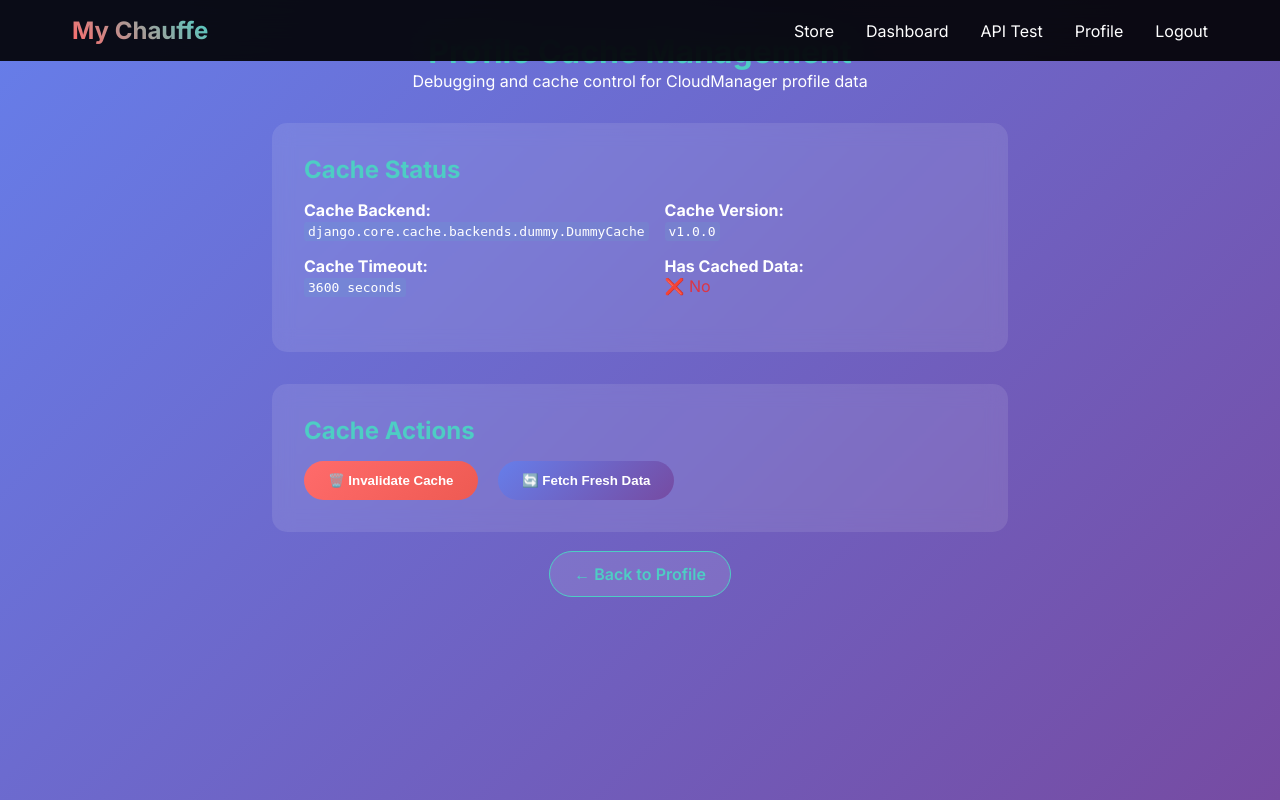
After one commit to rwfraser/chauffe-coming-soon, a Django app: page /accounts/cache-management/ in a window 1280 px wide. The commit adds this page. Run offline with Django 4.2, Linux system fonts and the light colour scheme; a user stored in the database is signed in.

Commit message:
Implement intelligent profile data caching system…

```diff
--- a/accounts/urls.py
+++ b/accounts/urls.py
@@ -10,4 +10,5 @@ urlpatterns = [
     path('register/', views.register, name='register'),
     path('profile/', views.profile, name='profile'),
     path('api/blockchain-data/', views.get_blockchain_data, name='blockchain_data'),
+    path('cache-management/', views.cache_management, name='cache_management'),
 ]
--- a/accounts/views.py
+++ b/accounts/views.py
@@ -9,6 +9,7 @@ from django.http import JsonResponse
 from core.models import UserProfile, License, CHAUFFEcoinTransaction, Order
 from core.services.cloudmanager_client import get_cloudmanager_client
 from .forms import EmailUserCreationForm, EmailAuthenticationForm
+from .cache_service import ProfileCacheService
 import logging
 
 
@@ -66,7 +67,7 @@ def profile(request):
 
         return redirect('accounts:profile')
 
-    # Initialize default values for immediate page load
+    # Use cached data for immediate page load - AJAX endpoint will handle fresh data
     blockchain_summary = {
         'total_blockchains': 0,
         'total_blocks': 0,
@@ -76,7 +77,14 @@ def profile(request):
         'dloid_parameters': []
     }
 
-    # We'll load CloudManager data via AJAX to avoid blocking the page
+    # Try to get cached data for immediate display (optional)
+    try:
+        cached_data = ProfileCacheService.get_cached_profile_data(request.user)
+        if cached_data and cached_data.get('blockchain_summary'):
+            blockchain_summary = cached_data['blockchain_summary']
+            logger.info(f"Using cached data for immediate profile display - user {request.user.id}")
+    except Exception as e:
+        logger.warning(f"Error loading cached data for profile page: {e}")
 
     # Keep local data for orders (payment history)
     orders = Order.objects.filter(user=request.user).select_related('product').order_by('-created_at')[:5]
@@ -101,46 +109,70 @@ def profile(request):
 
 @login_required
 def get_blockchain_data(request):
-    """AJAX endpoint to fetch CloudManager blockchain data"""
+    """AJAX endpoint to fetch CloudManager blockchain data with caching"""
     logger = logging.getLogger(__name__)
 
-    # Get or create user profile
-    user_profile, created = UserProfile.objects.get_or_create(
-        user=request.user,
-        defaults={'chauffecoins_balance': 0}
-    )
+    try:
+        # Use the caching service to get data
+        profile_data = ProfileCacheService.get_or_fetch_profile_data(request.user)
 
-    # Get CloudManager client
-    cloudmanager_client = get_cloudmanager_client()
-    user_uuid = user_profile.get_uuid_string()
+        return JsonResponse({
+            'success': not profile_data.get('blockchain_error'),
+            'blockchain_summary': profile_data['blockchain_summary'],
+            'blockchain_error': profile_data.get('blockchain_error'),
+            'cloudmanager_health': profile_data['cloudmanager_health'],
+            'connection_error': profile_data.get('connection_error', False),
+            'timeout_error': profile_data.get('timeout_error', False),
+            'cached': True,  # Indicate this data came through caching system
+            'fetch_timestamp': profile_data.get('fetch_timestamp')
+        })
 
-    # Fetch blockchain data from CloudManager API
-    blockchain_data = cloudmanager_client.get_user_blockchain_summary(user_uuid)
-    cloudmanager_health = cloudmanager_client.get_health()
+    except Exception as e:
+        logger.error(f"Error in get_blockchain_data for user {request.user.id}: {e}")
+        return JsonResponse({
+            'success': False,
+            'blockchain_summary': {
+                'total_blockchains': 0,
+                'total_blocks': 0,
+                'total_transactions': 0,
+                'total_chauffecoins': 0,
+                'controller_names': [],
+                'dloid_parameters': []
+            },
+            'blockchain_error': f'Error loading profile data: {str(e)}',
+            'cloudmanager_health': {'success': False},
+            'connection_error': True,
+            'timeout_error': False,
+            'cached': False
+        })
 
-    # Initialize default values
-    blockchain_summary = {
-        'total_blockchains': 0,
-        'total_blocks': 0,
-        'total_transactions': 0,
-        'total_chauffecoins': 0,
-        'controller_names': [],
-        'dloid_parameters': []
+
+@login_required
+def cache_management(request):
+    """Cache management endpoint for debugging and manual cache control"""
+    if request.method == 'POST':
+        action = request.POST.get('action')
+
+        if action == 'invalidate':
+            ProfileCacheService.invalidate_user_cache_by_user(request.user)
+            messages.success(request, 'Profile cache invalidated successfully.')
+        elif action == 'fetch_fresh':
+            ProfileCacheService.invalidate_user_cache_by_user(request.user)
+            ProfileCacheService.get_or_fetch_profile_data(request.user)
+            messages.success(request, 'Fresh profile data fetched and cached.')
+
+        return redirect('accounts:cache_management')
+
+    # Get cache stats and info
+    cache_stats = ProfileCacheService.get_cache_stats()
+    cached_data = ProfileCacheService.get_cached_profile_data(request.user)
+
+    context = {
+        'title': 'Profile Cache Management',
+        'cache_stats': cache_stats,
+        'has_cached_data': cached_data is not None,
+        'cached_data_preview': cached_data.get('blockchain_summary', {}) if cached_data else {},
+        'fetch_timestamp': cached_data.get('fetch_timestamp') if cached_data else None
     }
-    blockchain_error = None
 
-    if blockchain_data.get('success'):
-        blockchain_summary = blockchain_data.get('summary', blockchain_summary)
-        logger.info(f"Retrieved blockchain data for user {user_uuid}: {blockchain_summary['total_blockchains']} blockchains")
-    else:
-        blockchain_error = blockchain_data.get('error', 'Unknown error fetching blockchain data')
-        logger.error(f"Failed to fetch blockchain data for user {user_uuid}: {blockchain_error}")
-
-    return JsonResponse({
-        'success': blockchain_data.get('success', False),
-        'blockchain_summary': blockchain_summary,
-        'blockchain_error': blockchain_error,
-        'cloudmanager_health': cloudmanager_health,
-        'connection_error': blockchain_data.get('connection_error', False),
-        'timeout_error': blockchain_data.get('timeout_error', False)
-    })
+    return render(request, 'accounts/cache_management.html', context)
--- /dev/null
+++ b/templates/accounts/cache_management.html
@@ -0,0 +1,98 @@
+{% extends 'base.html' %}
+{% load static %}
+
+{% block title %}{{ title }}{% endblock %}
+
+{% block content %}
+<div class="profile-container" style="max-width: 800px; margin: 0 auto; padding: 2rem;">
+    <div class="profile-header" style="text-align: center; margin-bottom: 2rem;">
+        <h1 style="color: #4ecdc4;">Profile Cache Management</h1>
+        <p>Debugging and cache control for CloudManager profile data</p>
+    </div>
+
+    {% if messages %}
+        {% for message in messages %}
+            <div class="alert alert-{{ message.tags }}" style="background-color: #d4edda; color: #155724; padding: 1rem; border-radius: 8px; margin-bottom: 1rem;">
+                {{ message }}
+            </div>
+        {% endfor %}
+    {% endif %}
+
+    <div class="section" style="background: rgba(255, 255, 255, 0.1); backdrop-filter: blur(10px); border-radius: 15px; padding: 2rem; margin-bottom: 2rem;">
+        <h2 style="color: #4ecdc4; margin-bottom: 1rem;">Cache Status</h2>
+
+        <div style="display: grid; grid-template-columns: 1fr 1fr; gap: 1rem; margin-bottom: 1.5rem;">
+            <div>
+                <strong>Cache Backend:</strong><br>
+                <code style="background: rgba(78, 205, 196, 0.1); padding: 2px 4px; border-radius: 3px;">
+                    {{ cache_stats.cache_backend|default:"Unknown" }}
+                </code>
+            </div>
+            <div>
+                <strong>Cache Version:</strong><br>
+                <code style="background: rgba(78, 205, 196, 0.1); padding: 2px 4px; border-radius: 3px;">
+                    {{ cache_stats.cache_version }}
+                </code>
+            </div>
+            <div>
+                <strong>Cache Timeout:</strong><br>
+                <code style="background: rgba(78, 205, 196, 0.1); padding: 2px 4px; border-radius: 3px;">
+                    {{ cache_stats.cache_timeout }} seconds
+                </code>
+            </div>
+            <div>
+                <strong>Has Cached Data:</strong><br>
+                {% if has_cached_data %}
+                    <span style="color: #28a745;">✅ Yes</span>
+                {% else %}
+                    <span style="color: #dc3545;">❌ No</span>
+                {% endif %}
+            </div>
+        </div>
+
+        {% if has_cached_data %}
+            <div style="margin-bottom: 1.5rem;">
+                <strong>Last Fetch:</strong>
+                <code style="background: rgba(78, 205, 196, 0.1); padding: 2px 4px; border-radius: 3px;">
+                    {{ fetch_timestamp|default:"Unknown" }}
+                </code>
+            </div>
+
+            <div style="margin-bottom: 1.5rem;">
+                <strong>Cached Data Preview:</strong>
+                <div style="background: rgba(0, 0, 0, 0.1); padding: 1rem; border-radius: 8px; font-family: monospace; white-space: pre-wrap;">
+Blockchains: {{ cached_data_preview.total_blockchains|default:0 }}
+Controllers: {{ cached_data_preview.controller_names|length|default:0 }}
+CHAUFFEcoins: {{ cached_data_preview.total_chauffecoins|default:0 }}
+                </div>
+            </div>
+        {% endif %}
+    </div>
+
+    <div class="section" style="background: rgba(255, 255, 255, 0.1); backdrop-filter: blur(10px); border-radius: 15px; padding: 2rem; margin-bottom: 2rem;">
+        <h2 style="color: #4ecdc4; margin-bottom: 1rem;">Cache Actions</h2>
+
+        <form method="post" style="display: inline-block; margin-right: 1rem;">
+            {% csrf_token %}
+            <input type="hidden" name="action" value="invalidate">
+            <button type="submit" style="padding: 0.75rem 1.5rem; background: linear-gradient(135deg, #ff6b6b, #ee5a52); color: white; border: none; border-radius: 25px; font-weight: 600; cursor: pointer;">
+                🗑️ Invalidate Cache
+            </button>
+        </form>
+
+        <form method="post" style="display: inline-block; margin-right: 1rem;">
+            {% csrf_token %}
+            <input type="hidden" name="action" value="fetch_fresh">
+            <button type="submit" style="padding: 0.75rem 1.5rem; background: linear-gradient(135deg, #667eea, #764ba2); color: white; border: none; border-radius: 25px; font-weight: 600; cursor: pointer;">
+                🔄 Fetch Fresh Data
+            </button>
+        </form>
+    </div>
+
+    <div style="text-align: center; margin-top: 2rem;">
+        <a href="{% url 'accounts:profile' %}" style="padding: 0.75rem 1.5rem; background: rgba(255, 255, 255, 0.1); color: #4ecdc4; border: 1px solid #4ecdc4; border-radius: 25px; text-decoration: none; font-weight: 600;">
+            ← Back to Profile
+        </a>
+    </div>
+</div>
+{% endblock %}
--- a/templates/accounts/profile.html
+++ b/templates/accounts/profile.html
@@ -437,6 +437,7 @@
     <div style="text-align: center; margin-top: 3rem;">
         <a href="{% url 'core:store' %}" class="btn btn-primary">Visit Store</a>
         <a href="{% url 'core:api_test' %}" class="btn btn-secondary">Test CloudManager API</a>
+        <a href="{% url 'accounts:cache_management' %}" class="btn btn-secondary">Cache Management</a>
         <a href="{% url 'core:dashboard' %}" class="btn btn-secondary">Back to Dashboard</a>
     </div>
 </div>
```
Also changed, not shown: accounts/cache_service.py (added, +230 -0 lines), mychauffe/settings.py (+15 -0 lines), db.sqlite3.
